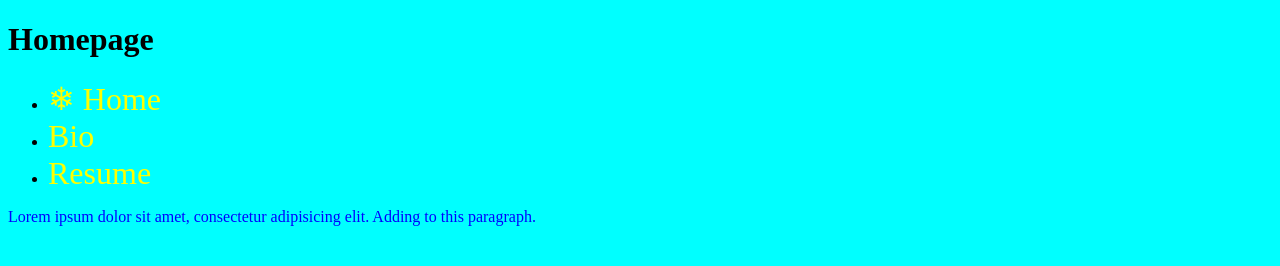
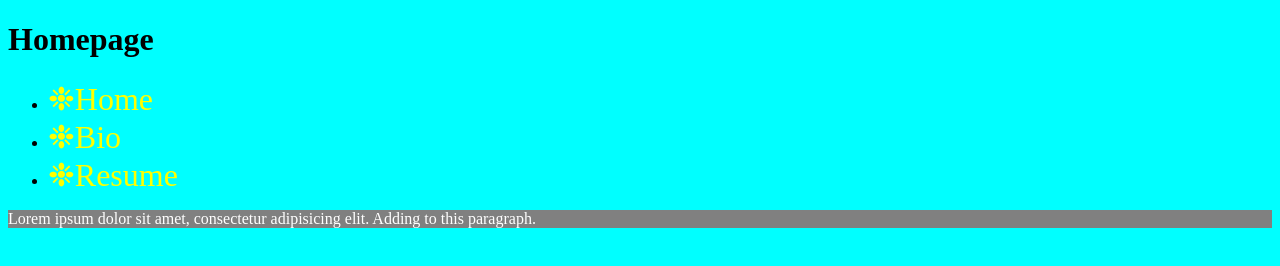
Before and after one commit to emschroeder/p1-about-me, a plain HTML site: page index.html in a window 1280 px wide. Drawn offline with Linux system fonts and the light colour scheme.

Commit message:
Edit One
adding unicode characters and different colors

```diff
--- a/css/styles.css
+++ b/css/styles.css
@@ -3,7 +3,9 @@ background: aqua;
 }
 
 p {
-	color:blue;
+	color:white;
+	background-color:gray;
+	background-size: 25px;
 }
 
 a {
--- a/index.html
+++ b/index.html
@@ -12,9 +12,9 @@
 <h1>Homepage</h1>
 
 	<ul>
-		<li><a href="index.html">&#10052; Home</a></li>
-		<li><a href="bio.html">Bio</a></li>
-		<li><a href="resume.html">Resume</a></li>
+		<li><a href="index.html">&#10057;Home</a></li>
+		<li><a href="bio.html">&#10057;Bio</a></li>
+		<li><a href="resume.html">&#10057;Resume</a></li>
 	</ul>
 
 	<p>Lorem ipsum dolor sit amet, consectetur adipisicing elit. Adding to this paragraph.</p>
```
Also changed, not shown: bio.html (+3 -3 lines), resume.html (+3 -3 lines).
